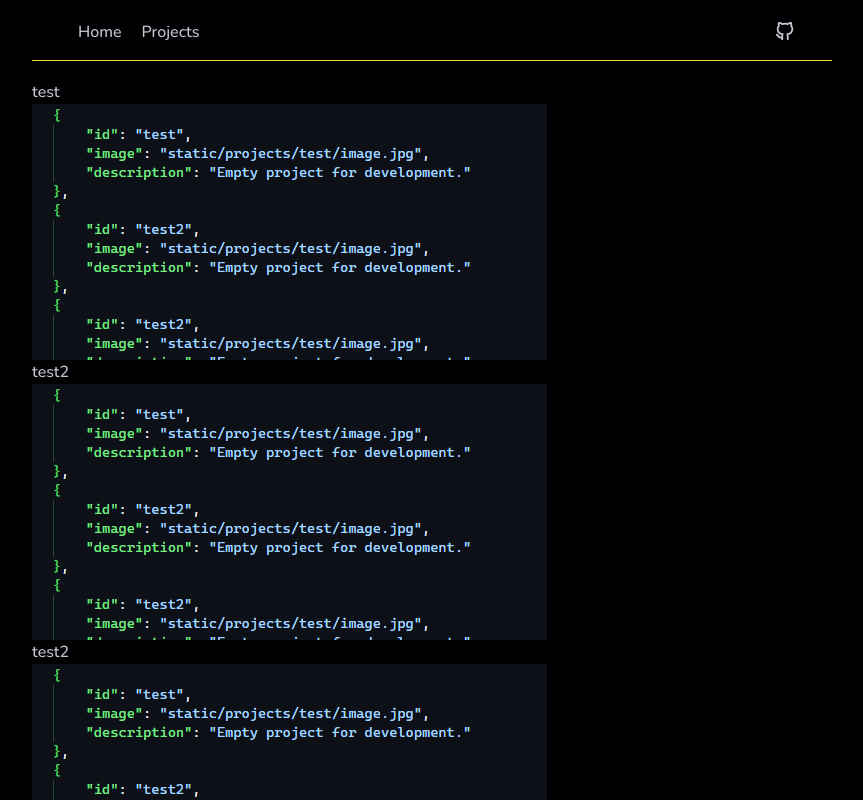
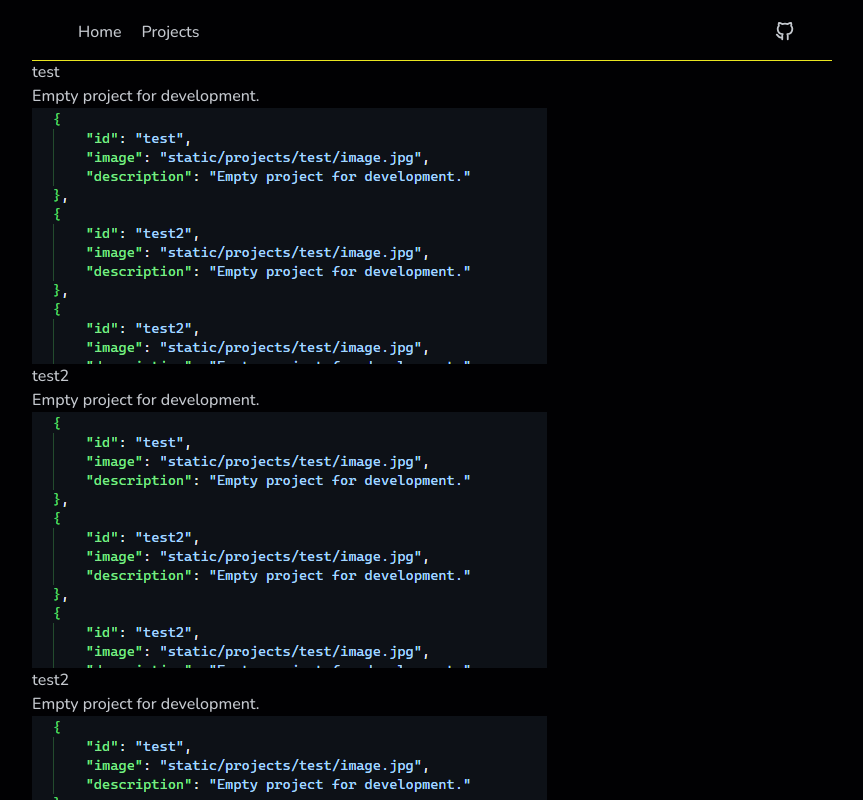
Before and after one commit to drlncode/JavaScript-Collection, a React (Vite) app: page /projects in a window 1280 px wide. Shown: the top 800 px of the page, without its empty margins (208-1071 px from the left). Built offline with nearby package versions, Linux system fonts and the light colour scheme.

Commit message:
add: projects page content (2/?).

```diff
--- a/src/components/Container.tsx
+++ b/src/components/Container.tsx
@@ -1,7 +1,7 @@
 export default function Container({ children }: { children: React.ReactNode }) {
     return (
         <div className='flex justify-center bg-main-black text-main-white font-nunito-500'>
-            <div className='flex flex-col max-w-[800px] w-full min-h-screen'>
+            <div className='flex flex-col max-w-[800px] w-full h-screen'>
                 { children }
             </div>
         </div>
--- a/src/components/Header.tsx
+++ b/src/components/Header.tsx
@@ -3,7 +3,7 @@ import { GithubIcon } from '@/components/Icons';
 
 export default function Header() {
     return (
-        <header className='bg-main-black fixed w-full max-w-[800px] border-b border-b-main-yellow'>
+        <header className='bg-main-black fixed w-full max-w-[800px] border-b border-b-main-yellow z-50'>
             <div className='flex justify-between px-9 pb-4 pt-5'>
                 <div className='*:p-2.5 *:transition-colors *:duration-standar'>
                     <Link to='/' className='hover:text-main-yellow/90'>Home</Link>
--- a/src/pages/Projects.tsx
+++ b/src/pages/Projects.tsx
@@ -5,7 +5,8 @@ export default function ProjectsPage() {
         <section>
             {(projects.map(project => (
                 <div>
-                    { project.id }
+                    <h2>{ project.id }</h2>
+                    <span>{ project.description }</span>
                     <img src={project.image} alt={project.id} />
                 </div>
             )))}
--- a/src/routes/AppRoutes.tsx
+++ b/src/routes/AppRoutes.tsx
@@ -8,7 +8,7 @@ const NotFoundPage = lazy(() => import('@/pages/NotFound'));
 
 export default function AppRoutes() {
     return (
-        <main className='pt-20 grow'>
+        <main className='mt-[60px] hover:overflow-y-auto'>
             <Routes>
                 <Route path='/' element={<HomePage />} />
                 <Route path='/projects' element={<ProjectsPage />} />
--- a/src/styles/globals.css
+++ b/src/styles/globals.css
@@ -3,3 +3,9 @@
 @tailwind base;
 @tailwind components;
 @tailwind utilities;
+
+@layer base {
+    html {
+        overflow-y: hidden;
+    }
+}
```
